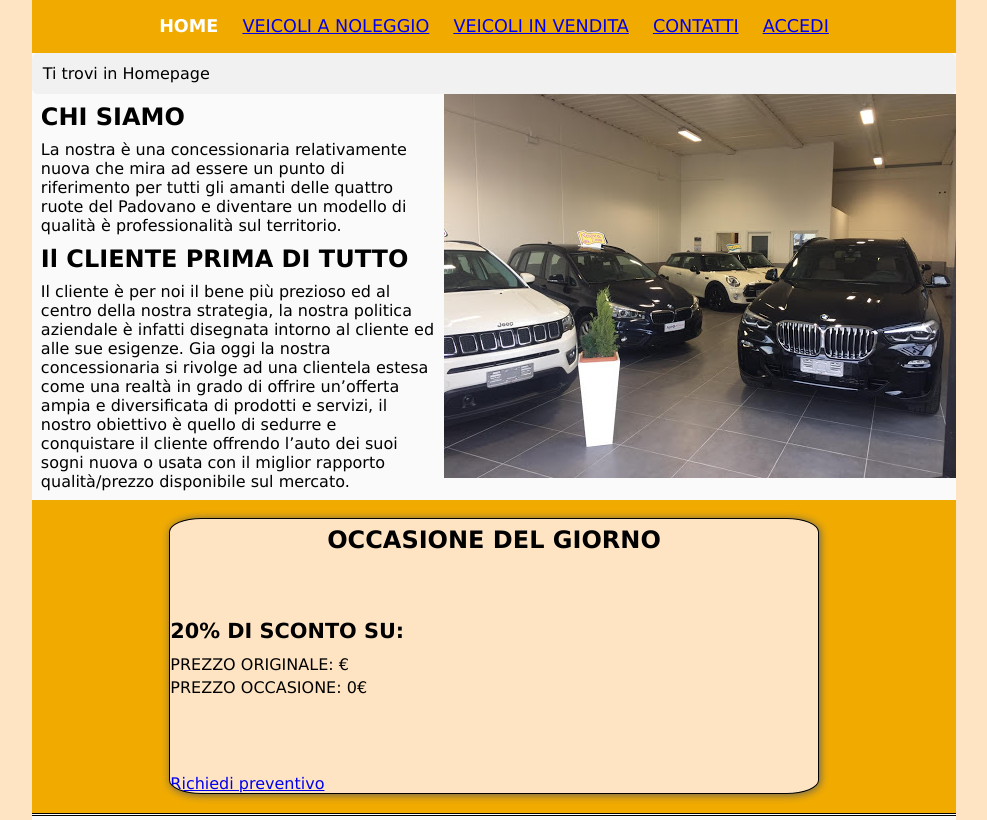
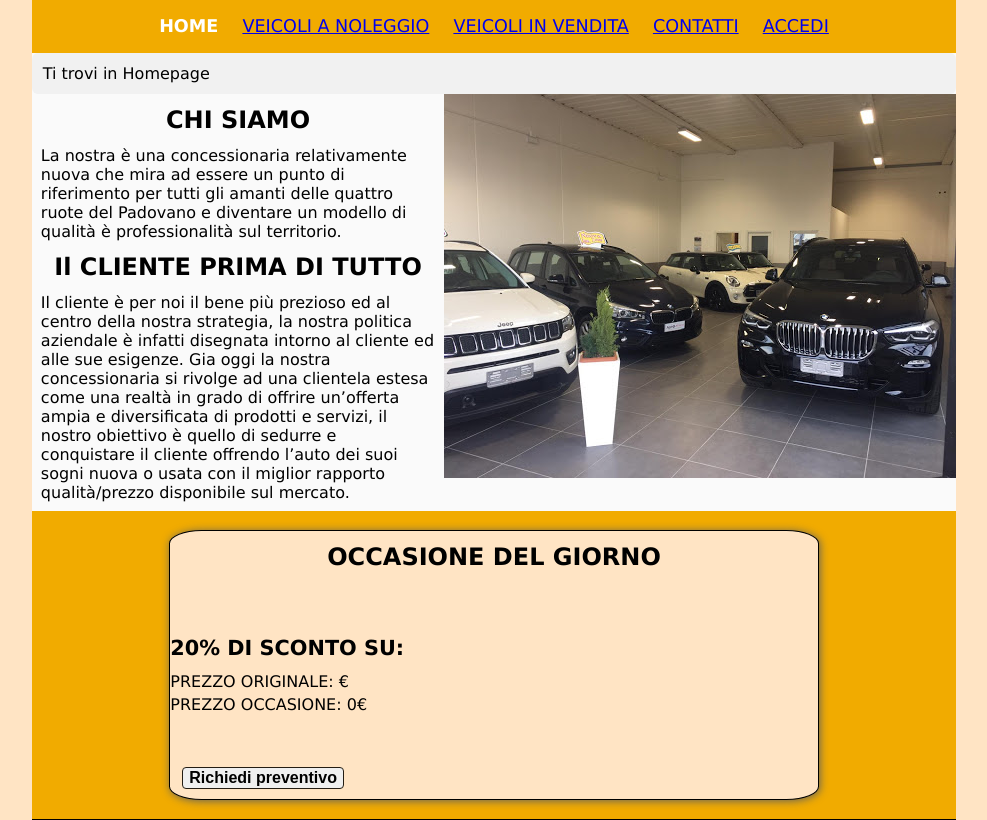
Before and after one commit to TheJack95/progettoTecnologieWeb2019-2020_v2, a PHP site: page /home.php in a window 1280 px wide. Shown: the part 68-888 px from the top of the page, without its empty margins (146-1133 px from the left). Run offline with PHP 8.4, Linux system fonts and the light colour scheme; data that the repository does not hold is empty.

Commit message:
fix link occasione home

```diff
--- a/HTML/home.html
+++ b/HTML/home.html
@@ -12,6 +12,7 @@
 		<link rel="icon" type="images/svg" href="" />
 		<link rel="stylesheet" type="text/css" href="../CSS/cssGenerale.css" />
 		<link rel="stylesheet" type="text/css" href="../CSS/cssHome.css" />
+		<link rel="stylesheet" type="text/css" href="../CSS/cssVeicoli.css" />
 	</head>
 
 	<body>
--- a/PAGES/home.php
+++ b/PAGES/home.php
@@ -33,7 +33,11 @@
                             <p class = \"titoloOccasione\"> " .$row['Marca']. " " .$row['Modello']. "</p>
                             <p class = \"prezzo\"> PREZZO ORIGINALE: " .$row["PrezzoVendita"]. "&#8364;</p>
                             <p class = \"prezzo\"> PREZZO OCCASIONE: " .$prezzoOccasione. "&#8364;</p>
-                            <a id = \"preventivo\" href=\"../PHP/acquistaVeicoloFn.php?idAuto=" .$row['IdAuto']. "&amp;prezzoVendita=".$row['PrezzoVendita']."\">Richiedi preventivo</a>
+                            <form class=\"preventivoForm\" action=\"../PHP/acquistaVeicoloFn.php\" method=\"post\">
+							<fieldset>
+                				<button type=\"submit\" name=\"richiedipreventivo\" value=\"".$row['IdAuto']."\" class=\"button\" >Richiedi preventivo</button>
+							</fieldset>
+						</form>
                         </div>
                     </div>";
         }
```
